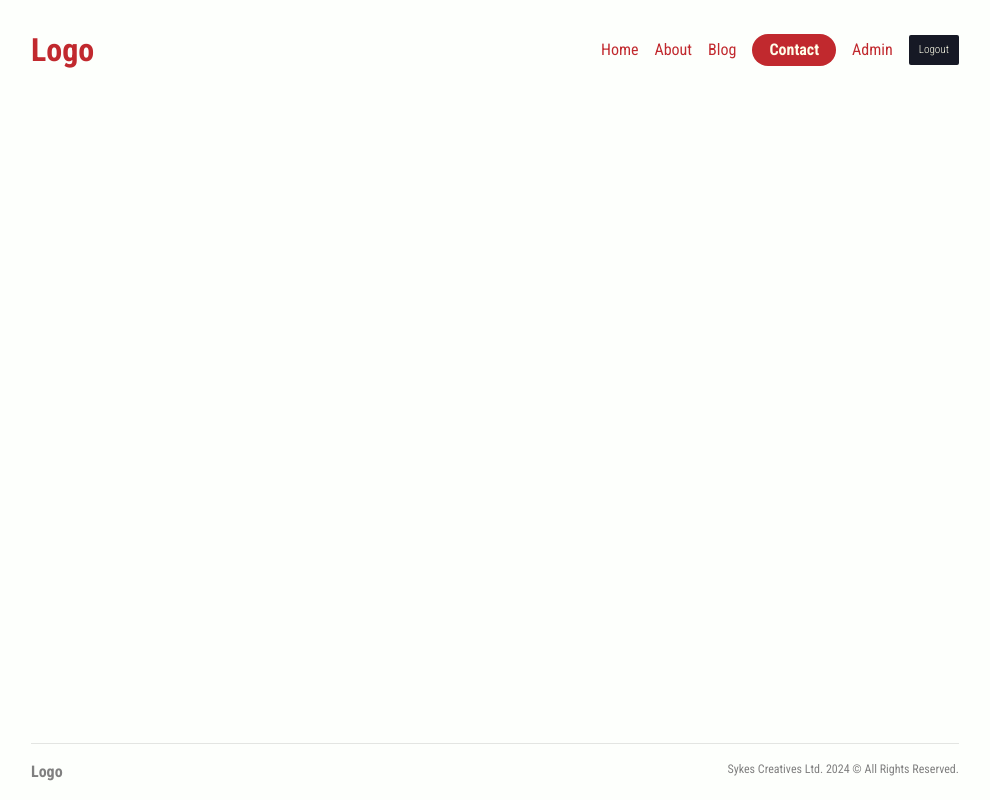
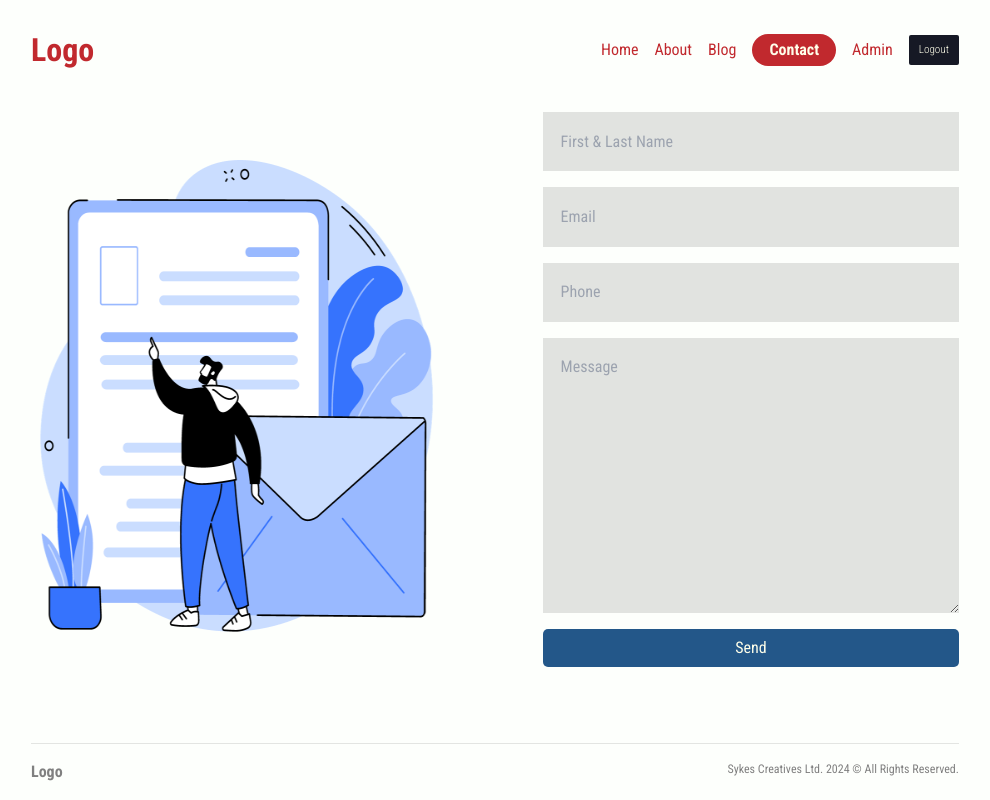
Before and after one commit to DezmenSykes/nextjs-stack-starter, a Next.js app: page /contact in a window 1280 px wide. Shown: the whole page, without its empty margins (145-1135 px from the left). Built offline with nearby package versions, Linux system fonts and the light colour scheme.

Commit message:
Finished contact page

```diff
--- a/app/contact/contact.module.css
+++ b/app/contact/contact.module.css
@@ -1,3 +1,32 @@
 .container {
+    display:flex;
+    gap:6rem;
+    justify-content: space-between;
+    align-items: center;
+}
+
+.imgContainer {
+    flex:1;
+    height:500px;
+    position:relative;
+}
+
+.formContainer{
+    flex:1;
+}
+
+.contactImg{
+    object-fit: contain;
+}
+
+.form {
+    display: flex;
+    flex-direction: column;
+    gap:1rem;
+}
+
+.form input, .form textarea {
+    padding:1.1em;
+    background:rgba(0,0,0,0.11);
 
 }
--- a/app/contact/page.jsx
+++ b/app/contact/page.jsx
@@ -1,9 +1,23 @@
+import Image from 'next/image'
 import styles from './contact.module.css'
 
 const ContactPage = () => {
     return (
       <div className={styles.container}>
+        <div className={styles.imgContainer}>
+          <Image src="/contact.png" alt="" fill/>
+        </div>
+        <div className={styles.formContainer}>
+          <form action="" className={styles.form}>
+            <input type='text' placeholder='First & Last Name' />
+            <input type='email' placeholder='Email' />
+            <input type='number' placeholder='Phone' />
+            <textarea name="" cols="30" rows="10" placeholder="Message">
 
+            </textarea>
+            <button className={styles.submitBtn}>Send</button>
+          </form>
+        </div>
       </div>
     )
   }
```
